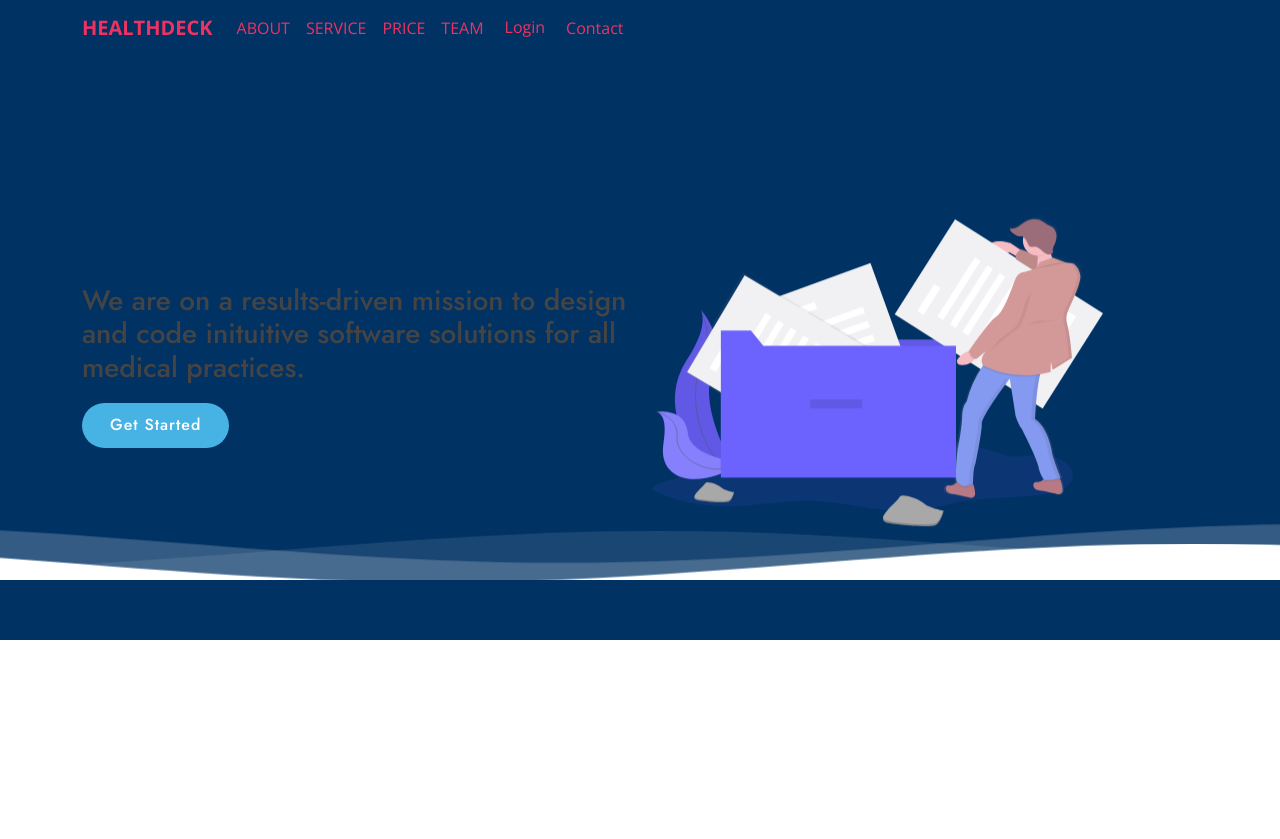
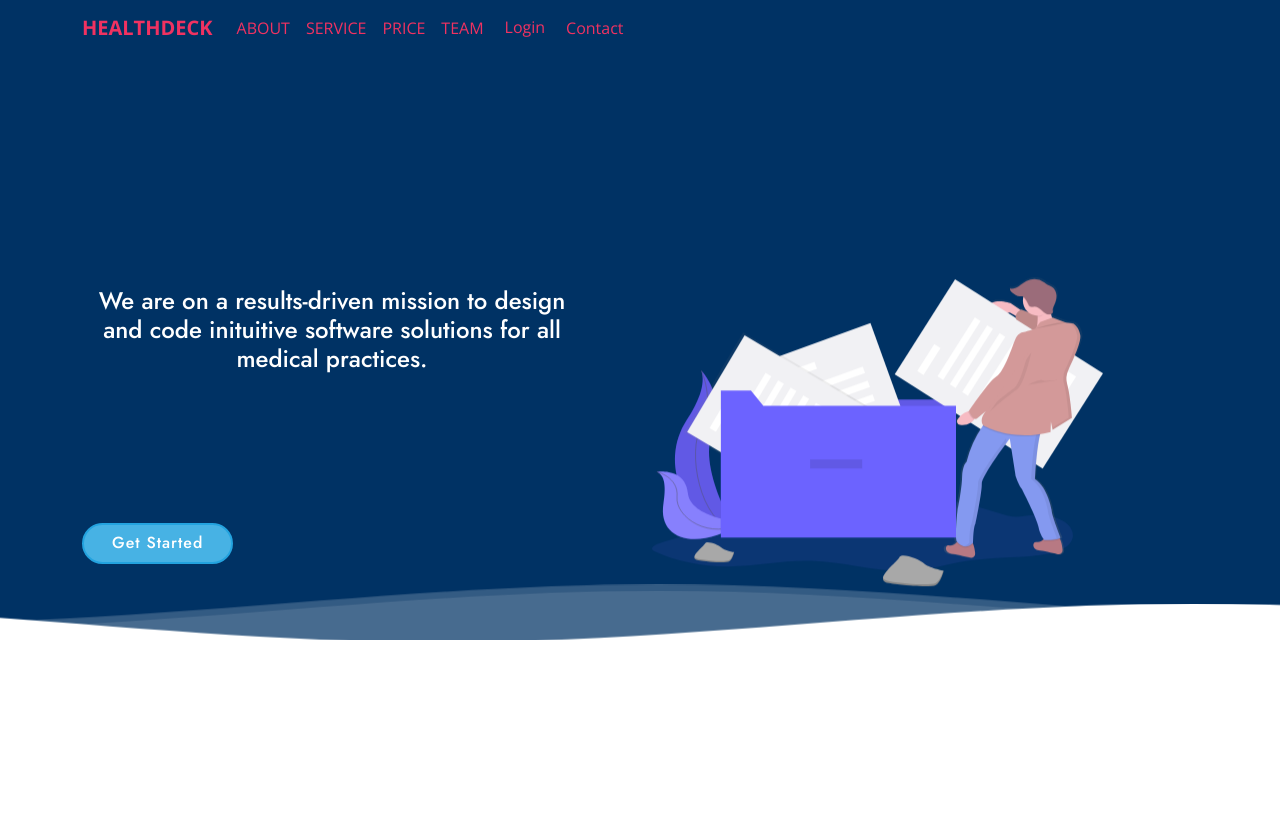
Before and after one commit to sakhimpungose/HealthDeck, a Django app: page / in a window 1280 px wide. Shown: the top 839 px of the page. Run offline with Django 3.2, Linux system fonts and the light colour scheme; some libraries are stand-ins or nearby versions.

Commit message:
Fixing more errors

```diff
--- a/kiosk/templates/kiosk/index.html
+++ b/kiosk/templates/kiosk/index.html
@@ -16,8 +16,8 @@
   <link rel="stylesheet" type="text/css" href="https://fonts.googleapis.com/css?family=Roboto:300,400,500,700|Roboto+Slab:400,700|Material+Icons" />
   <link rel="stylesheet" href="https://maxcdn.bootstrapcdn.com/font-awesome/latest/css/font-awesome.min.css">
   <!-- CSS Files -->
-  <link href="{% static 'assetso/css/material-kit.css?v=2.0.7' %}" rel="stylesheet" />
-  <link rel="stylesheet" href="{% static 'style.css' %}">
+  <link href="{% static 'kiosk/assetso/css/material-kit.css?v=2.0.7' %}" rel="stylesheet" />
+  <link rel="stylesheet" href="{% static 'kiosk/style.css' %}">
 
 
 
@@ -30,16 +30,16 @@
   <!-- Google Fonts -->
   <link href="https://fonts.googleapis.com/css?family=Open+Sans:300,300i,400,400i,600,600i,700,700i|Jost:300,300i,400,400i,500,500i,600,600i,700,700i|Poppins:300,300i,400,400i,500,500i,600,600i,700,700i" rel="stylesheet">
   <!-- Vendor CSS Files -->
-  <link href="{% static 'assets/vendor/bootstrap/css/bootstrap.min.css' %}" rel="stylesheet">
-  <link href="{% static 'assets/vendor/icofont/icofont.min.css' %}" rel="stylesheet">
-  <link href="{% static 'assets/vendor/boxicons/css/boxicons.min.css' %}" rel="stylesheet">
-  <link href="{% static 'assets/vendor/remixicon/remixicon.css' %}" rel="stylesheet">
-  <link href="{% static 'assets/vendor/venobox/venobox.css' %}" rel="stylesheet">
-  <link href="{% static 'assets/vendor/owl.carousel/assets/owl.carousel.min.css' %}" rel="stylesheet">
-  <link href="{% static 'assets/vendor/aos/aos.css' %}" rel="stylesheet">
+  <link href="{% static 'kiosk/assets/vendor/bootstrap/css/bootstrap.min.css' %}" rel="stylesheet">
+  <link href="{% static 'kiosk/assets/vendor/icofont/icofont.min.css' %}" rel="stylesheet">
+  <link href="{% static 'kiosk/assets/vendor/boxicons/css/boxicons.min.css' %}" rel="stylesheet">
+  <link href="{% static 'kiosk/assets/vendor/remixicon/remixicon.css' %}" rel="stylesheet">
+  <link href="{% static 'kiosk/assets/vendor/venobox/venobox.css' %}" rel="stylesheet">
+  <link href="{% static 'kiosk/assets/vendor/owl.carousel/assets/owl.carousel.min.css' %}" rel="stylesheet">
+  <link href="{% static 'kiosk/assets/vendor/aos/aos.css' %}" rel="stylesheet">
 
   <!-- Main CSS File -->
-  <link href="{% static 'assets/css/style.css' %}" rel="stylesheet">
+  <link href="{% static 'kiosk/assets/css/style.css' %}" rel="stylesheet">
 
 
 </head>
```
Also changed, not shown: other parts of kiosk/templates/kiosk/index.html (+25 -25 lines).
